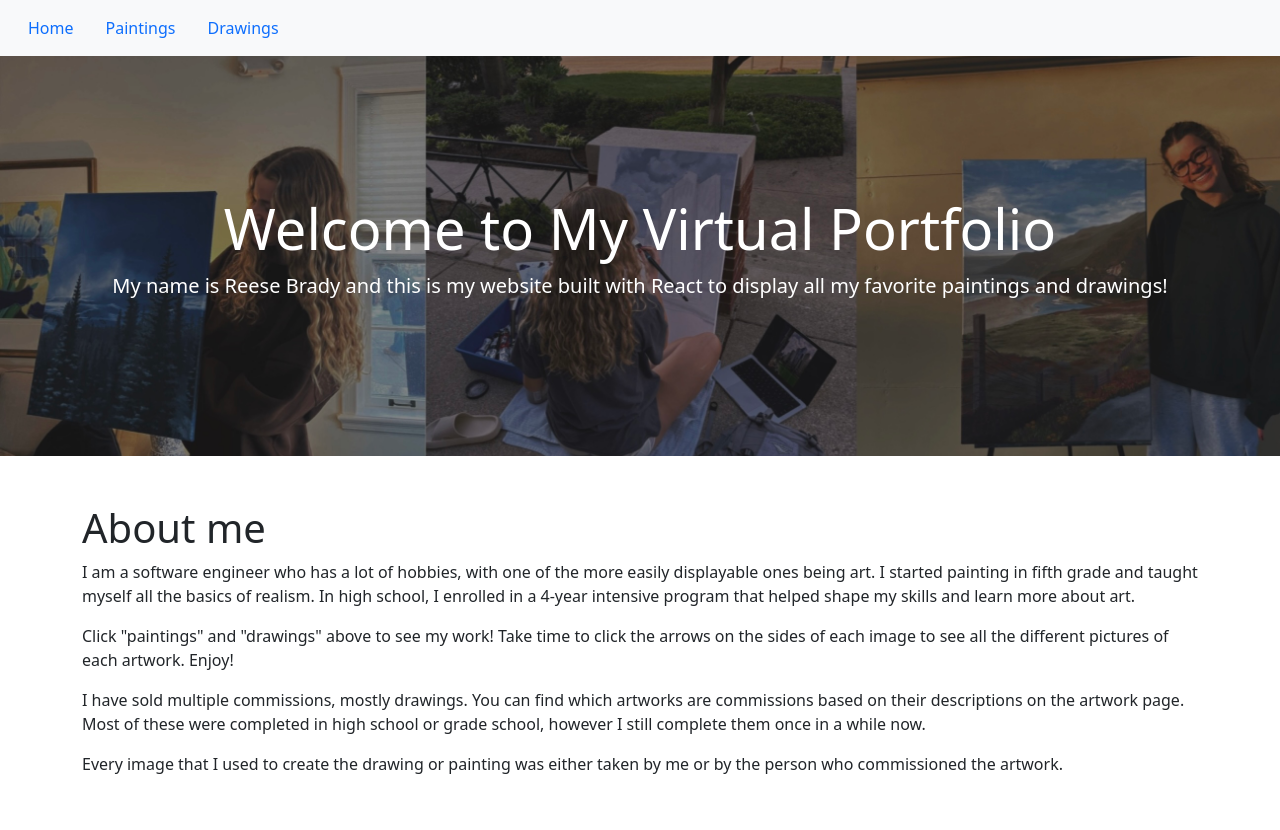
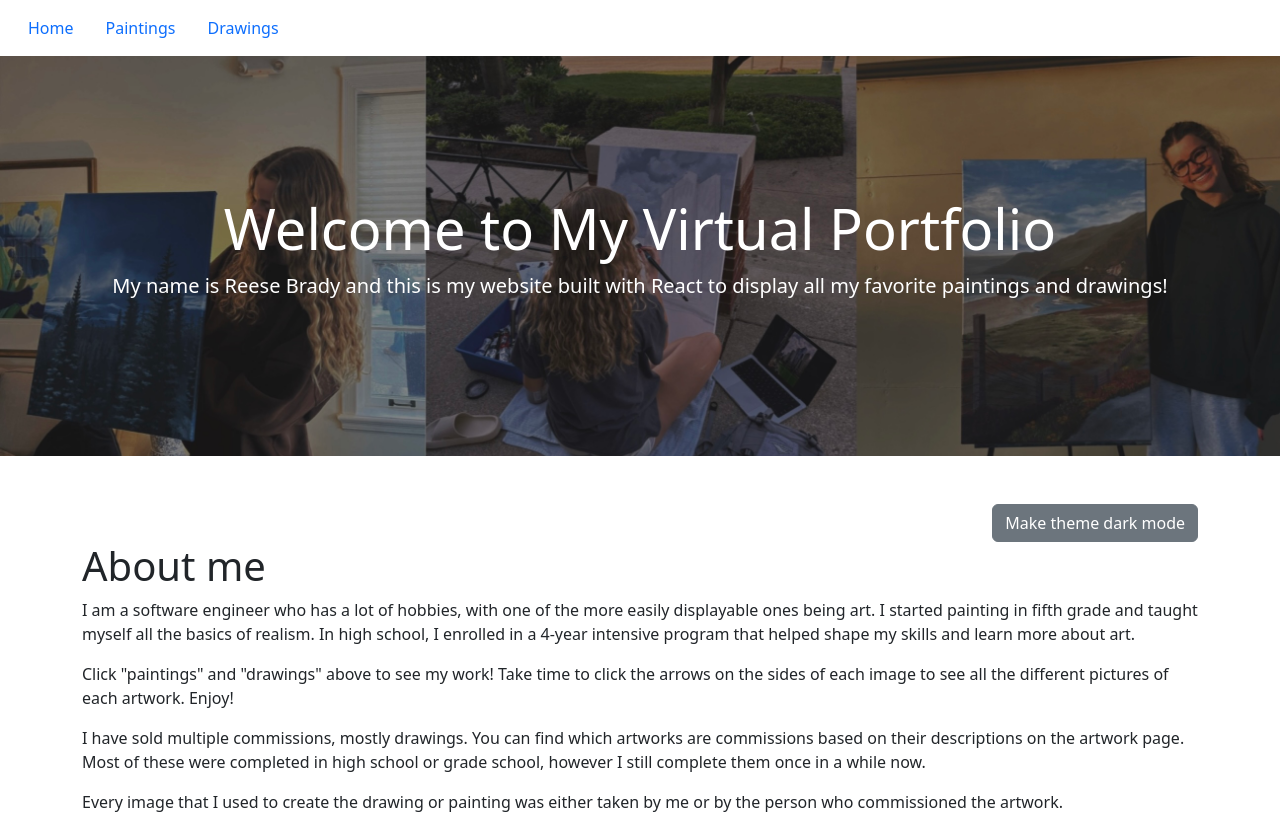
Before and after one commit to reesebrady/virtual-portfolio, a React (Vite) app: page / in a window 1280 px wide. Before the commit the page ends 800 px from the top, so only its background shows below. Built offline with nearby package versions, Linux system fonts and the light colour scheme.

Commit message:
created separate file for app routes and implemented change theme button

```diff
--- a/src/App.tsx
+++ b/src/App.tsx
@@ -1,25 +1,15 @@
-import { BrowserRouter, Route, Routes } from "react-router-dom";
-import Layout from "./components/Layout";
-import Home from "./components/Home";
-import NoPage from "./components/NoPage";
-import Paintings from "./components/Paintings";
-import Drawings from "./components/Drawings";
-import ArtworkPage from "./components/ArtworkPage";
+import { BrowserRouter } from "react-router-dom";
+import AppRoutes from "./AppRoutes";
+import { AppTheme } from "./AppTheme";
+import 'bootstrap/dist/css/bootstrap.min.css';
 
 const App = () => {
   return (
-    <BrowserRouter>
-      <Routes>
-        <Route path="/" element={<Layout />}>
-          <Route index element={<Home />} />
-          <Route path="/home" element={<Home />} />
-          <Route path="/paintings" element={<Paintings />} />
-          <Route path="/drawings" element={<Drawings />} />
-          <Route path=":page/:id" element={<ArtworkPage />} />
-          <Route path="*" element={<NoPage />} />
-        </Route>
-      </Routes>
-    </BrowserRouter>
+    <AppTheme>
+      <BrowserRouter>
+        <AppRoutes />
+      </BrowserRouter>
+    </AppTheme>
   );
 };
 
--- /dev/null
+++ b/src/AppRoutes.tsx
@@ -0,0 +1,24 @@
+import { Route, Routes } from "react-router-dom"
+import NoPage from "./components/NoPage"
+import ArtworkPage from "./components/ArtworkPage"
+import Drawings from "./components/Drawings"
+import Paintings from "./components/Paintings"
+import Home from "./components/Home"
+import Layout from "./components/Layout"
+
+const AppRoutes = () => {
+  return(
+    <Routes>
+        <Route path="/" element={<Layout />}>
+          <Route index element={<Home />} />
+          <Route path="/home" element={<Home />} />
+          <Route path="/paintings" element={<Paintings />} />
+          <Route path="/drawings" element={<Drawings />} />
+          <Route path=":page/:id" element={<ArtworkPage />} />
+          <Route path="*" element={<NoPage />} />
+        </Route>
+      </Routes>
+  )
+}
+
+export default AppRoutes;
--- /dev/null
+++ b/src/AppTheme.tsx
@@ -0,0 +1,43 @@
+import { createContext, ReactNode, useEffect, useState } from "react";
+import "bootstrap/dist/css/bootstrap.min.css";
+
+export const ThemeContext = createContext<ThemeContextType>({
+  theme: "light",
+  toggleTheme: () => {},
+});
+
+export const AppTheme: React.FC<ThemeProviderProps> = ({ children }) => {
+  const [theme, setTheme] = useState("light");
+
+  const toggleTheme = () => {
+    console.log("called")
+    theme == "light" ? setTheme("dark") : setTheme("light");
+    console.log(theme)
+  };
+
+  useEffect(() => {
+    const body = document.querySelector("body");
+    if (body) {
+      if (theme === "dark") {
+        body.setAttribute("data-bs-theme", "dark");
+      } else {
+        body.setAttribute("data-bs-theme", "light")
+      }
+    }
+  }, [theme]);
+
+  return (
+    <ThemeContext.Provider value={{ theme, toggleTheme }}>
+      <div data-bs-theme={theme === "dark" ? "dark" : ""}>{children}</div>
+    </ThemeContext.Provider>
+  );
+};
+
+interface ThemeContextType {
+  theme: string;
+  toggleTheme: () => void;
+}
+
+interface ThemeProviderProps {
+  children: ReactNode;
+}
--- /dev/null
+++ b/src/AppThemeButton.tsx
@@ -0,0 +1,22 @@
+import { useContext } from "react";
+import { ThemeContext } from "./AppTheme";
+
+const AppThemeButton = () => {
+  const themeContext = useContext(ThemeContext);
+
+  const changeTheme = () => {
+    themeContext.toggleTheme();
+  };
+
+  const oppositeOfTheme = themeContext.theme === "light" ? "dark" : "light";
+
+  return (
+    <div style={{textAlign: 'right'}}>
+      <button className="btn btn-secondary" onClick={changeTheme}>
+        Make theme {oppositeOfTheme} mode
+      </button>
+    </div>
+  );
+};
+
+export default AppThemeButton;
--- a/src/components/Home.tsx
+++ b/src/components/Home.tsx
@@ -1,7 +1,6 @@
 import 'bootstrap/dist/css/bootstrap.min.css';
 import "./style.css";
-
-
+import AppThemeButton from '../AppThemeButton';
 
 const Home = () => {
     const header = '/images/header.jpeg';
@@ -20,6 +19,7 @@ const Home = () => {
           </div>
         </div>
         <div className="container pt-5">
+          <AppThemeButton />
           <h1>About me</h1>
           <p>
             I am a software engineer who has a lot of hobbies, with one of the
@@ -43,47 +43,6 @@ const Home = () => {
             taken by me or by the person who commissioned the artwork.
           </p>
         </div>
-        {/* <div className="container pt-5">
-          <h1>Favorites</h1>
-          <p>Below are my favorite 3 works!</p>
-          <div className="container">
-            <div className="row">
-              <div className="col-lg-4 mb-5">
-                {artwork1 && <Card
-                  key={artwork1.key}
-                  path={artwork1.path}
-                  title={artwork1.title}
-                  size={artwork1.size}
-                  imageURL={artwork1.imageURL}
-                  type="home"
-                  date={artwork1.date}
-                />}
-              </div>
-              <div className="col-lg-4 mb-5">
-                {artwork2 && <Card
-                  key={artwork2.key}
-                  path={artwork2.path}
-                  title={artwork2.title}
-                  size={artwork2.size}
-                  imageURL={artwork2.imageURL}
-                  type="home"
-                  date={artwork2.date}
-                />}
-              </div>
-              <div className="col-lg-4 mb-5">
-                {artwork3 && <Card
-                  key={artwork3.key}
-                  path={artwork3.path}
-                  title={artwork3.title}
-                  size={artwork3.size}
-                  imageURL={artwork3.imageURL}
-                  type="home"
-                  date={artwork3.date}
-                />}
-              </div>
-            </div>
-          </div>
-        </div> */}
       </>
     );
   };
--- a/src/components/Layout.tsx
+++ b/src/components/Layout.tsx
@@ -3,7 +3,7 @@ import { Outlet, Link } from "react-router-dom";
 const Layout = () => {
   return (
     <>
-      <nav className="navbar navbar-expand-lg navbar-light bg-light">
+      <nav className="navbar navbar-expand-lg">
         <div className="container-fluid">
           <div className="d-flex">
             <ul className="nav">
```
